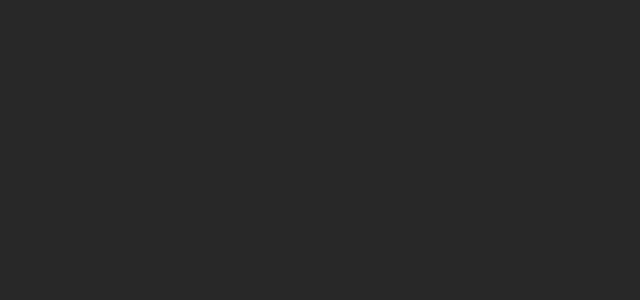
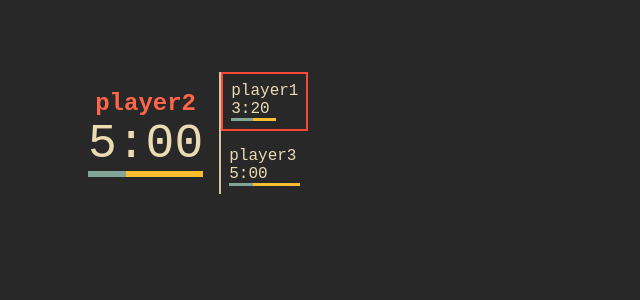
Before and after one commit to goldentoaste/turn_timer, a SvelteKit app: page /game in a window 1280 px wide. Shown: the top 300 px of the page, without its empty margins (0-640 px from the left). Built offline with nearby package versions, Linux system fonts and the light colour scheme.

Commit message:
game client page

```diff
--- a/src/routes/game/+page.svelte
+++ b/src/routes/game/+page.svelte
@@ -0,0 +1,79 @@
+<script lang="ts">
+    import type { GameState } from "$lib/game";
+    import { get, writable } from "svelte/store";
+    import PlayerComp from "./playerComp.svelte";
+
+    let gameState: GameState = {
+        players: {
+            "1": {
+                id: "1",
+                name: "player1",
+                hasPrio: false,
+                hasTurn: true,
+                reserveTime: 100,
+                bonusTime: 100,
+                clutchTime: 0,
+            },
+            "2": {
+                id: "2",
+                name: "player2",
+                hasPrio: true,
+                hasTurn: false,
+                reserveTime: 100,
+                bonusTime: 200,
+                clutchTime: 0,
+            },
+            "3": {
+                id: "3",
+                name: "player3",
+                hasPrio: false,
+                hasTurn: false,
+                reserveTime: 100,
+                bonusTime: 200,
+                clutchTime: 0,
+            },
+        },
+        orderedPlayerIds: ["1", "2", "3"],
+        turnPlayer: writable("1"),
+        prioPlayer: writable("2"),
+        currentPlayerId: "1",
+        reserveTime: 100,
+        bonusTime: 200,
+        clutchTime: 15,
+    };
+
+    console.log(Object.keys(gameState.players));
+
+</script>
+
+<div class="top">
+    {#each Object.keys(gameState.players) as playerId}
+        {#if playerId === get(gameState.prioPlayer)}
+            <PlayerComp {gameState} isBig player={gameState.players[playerId]}/>
+        {/if}
+    {/each}
+
+    <div class="playerList">
+        {#each Object.keys(gameState.players) as playerId}
+
+            {#if playerId !== get(gameState.prioPlayer)}
+                <PlayerComp {gameState} player={gameState.players[playerId]}/>
+            {/if}
+    {/each}
+    </div>
+</div>
+
+<style>
+    .top {
+        display: flex;
+        flex-direction: row;
+    }
+
+    .playerList {
+        display: flex;
+        flex-direction: column;
+
+        border-left: 2px solid var(--fg1);
+        gap: 0.5rem;
+    }
+</style>
--- /dev/null
+++ b/src/routes/game/hpBar.svelte
@@ -0,0 +1,54 @@
+<script lang="ts">
+    import type { PlayerInfo } from "$lib/types";
+
+    export let player: PlayerInfo;
+    export let reserve: number;
+    export let bonus: number;
+    export let isBig  = false;
+
+    let normalTotal = reserve + bonus;
+</script>
+
+<div class="hpParent" class:isBig>
+    <div
+        class="reserve bar"
+        style="background-color: var(--blue); width: {Math.round(
+            (player.reserveTime / normalTotal) * 100
+        )}%;"
+    />
+    <div
+        class="bonus bar"
+        style="background-color: var(--yellow); width: {Math.round(
+            (player.bonusTime / normalTotal) * 100
+        )}%;"
+    />
+
+    {#if player.reserveTime <= 0}
+        <div
+            class="clutch bar"
+            style="background-color: var(--green); width: {Math.round(
+                (player.clutchTime / normalTotal) * 100
+            )}%;"
+        />
+    {/if}
+</div>
+
+<style>
+    .bar {
+        height: 3px;
+        transition: width 0.4s ease-out;
+    }
+
+    .hpParent {
+        width: 100%;
+        display: flex;
+        flex-direction: row;
+
+        justify-content: left;
+        background-color: var(--bg);
+    }
+
+    .isBig > .bar {
+        height: 6px;
+    }
+</style>
--- /dev/null
+++ b/src/routes/game/playerComp.svelte
@@ -0,0 +1,84 @@
+<script lang="ts">
+    import { bonusTime, clutchTime, turnPlayer } from "$lib/stores";
+    import type { PlayerInfo } from "$lib/types";
+    import { get, type Writable } from "svelte/store";
+    import HpBar from "./hpBar.svelte";
+    import type { GameState } from "$lib/game";
+
+    export let gameState: GameState;
+    export let style = "";
+    export let isBig = false;
+
+    export  let player : PlayerInfo;
+    console.log(player);
+
+    function getTimeStr(time: number): string {
+        return `${~~(time / 60)}:${time % 60 < 10 ? 0 : ""}${time % 60}`;
+    }
+</script>
+
+<div
+    class="playerParent"
+    class:turnPlayer={player.id === get(gameState.turnPlayer)}
+    {style}
+    class:isBig
+>
+    {#if isBig}
+        <h2>
+            {player.name}
+        </h2>
+    {:else}
+        <p>{player.name}</p>
+    {/if}
+
+    <div class="centerAlign">
+        <p class:largeFont={isBig}>
+            {getTimeStr(
+                player.bonusTime + player.reserveTime + player.clutchTime
+            )}
+        </p>
+        <HpBar
+            {player}
+            {isBig}
+            reserve={gameState.reserveTime}
+            bonus={gameState.bonusTime}
+        />
+    </div>
+</div>
+
+<style>
+    .centerAlign {
+        display: flex;
+        flex-direction: column;
+        justify-content: center;
+    }
+    .playerParent {
+        padding: 0.5rem;
+        display: flex;
+        flex-direction: column;
+
+        justify-content: left;
+    }
+    .turnPlayer {
+        border: var(--red) solid 2px;
+    }
+
+    .largeFont {
+        font-size: 3rem;
+    }
+    p {
+        margin: 0;
+    }
+    h2 {
+        margin: 0;
+    }
+
+    .isBig {
+        justify-content: center;
+        padding: 1rem;
+    }
+
+    .isBig > h2 {
+        text-align: center;
+    }
+</style>
```
Also changed, not shown: src/lib/game.ts (+24 -3 lines), src/routes/host/+layout.svelte (+1 -11 lines).
